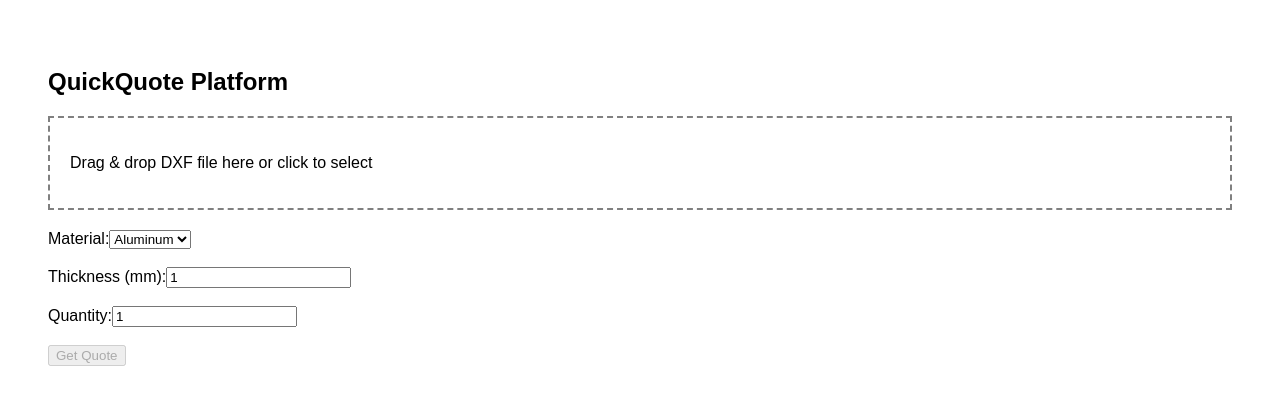
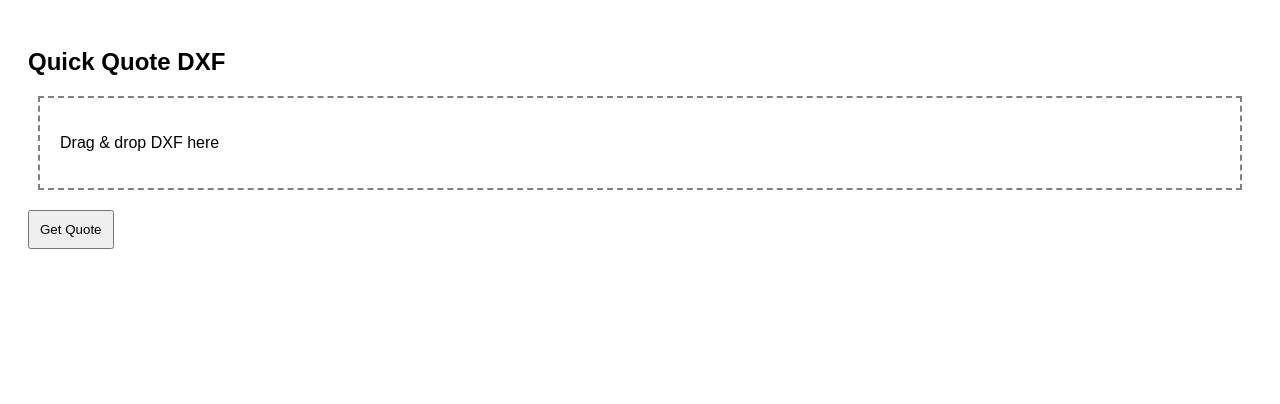
Before and after one commit to gagandeep90/quickquote-app, a React (Create React App) app in the folder frontend/: page / in a window 1280 px wide. Shown: the top 404 px of the page. Built offline with nearby package versions, Linux system fonts and the light colour scheme.

Commit message:
Update App.js

```diff
--- a/frontend/src/App.js
+++ b/frontend/src/App.js
@@ -1,119 +1,110 @@
 import React, { useState } from 'react';
 import axios from 'axios';
 import { useDropzone } from 'react-dropzone';
-
-const backendUrl = 'https://quickquote-app-production-712f.up.railway.app';
+import DxfParser from 'dxf-parser';
 
 function App() {
   const [file, setFile] = useState(null);
-  const [material, setMaterial] = useState('Aluminum');
-  const [thickness, setThickness] = useState(1);
-  const [quantity, setQuantity] = useState(1);
+  const [localPreview, setLocalPreview] = useState(null);
   const [quote, setQuote] = useState(null);
-  const [loading, setLoading] = useState(false);
+  const [error, setError] = useState(null);
 
-  const onDrop = (acceptedFiles) => {
-    const f = acceptedFiles[0];
+  const onDrop = files => {
+    const f = files[0];
     setFile(f);
     setQuote(null);
+    setError(null);
+
+    // Instant preview
+    const reader = new FileReader();
+    reader.onload = e => {
+      try {
+        const parser = new DxfParser();
+        const dxf = parser.parseSync(e.target.result);
+        const ents = dxf.entities || [];
+        let minX=Infinity,minY=Infinity,maxX=-Infinity,maxY=-Infinity;
+        const paths = [];
+
+        ents.forEach(ent => {
+          if (ent.type==='LINE') {
+            const {x:x1,y:y1}=ent.start, {x:x2,y:y2}=ent.end;
+            paths.push(`<line x1="${x1}" y1="${-y1}" x2="${x2}" y2="${-y2}" stroke="black"/>`);
+            minX=Math.min(minX,x1,x2); maxX=Math.max(maxX,x1,x2);
+            minY=Math.min(minY,y1,y2); maxY=Math.max(maxY,y1,y2);
+          }
+          if (ent.type==='SPLINE') {
+            const pts = ent.fitPoints?.length>0 ? ent.fitPoints : ent.controlPoints||[];
+            pts.forEach((p,i)=>{
+              if (i<pts.length-1){
+                const p2=pts[i+1];
+                const x1=p.x||p[0], y1=p.y||p[1];
+                const x2=p2.x||p2[0], y2=p2.y||p2[1];
+                paths.push(`<line x1="${x1}" y1="${-y1}" x2="${x2}" y2="${-y2}" stroke="black"/>`);
+                minX=Math.min(minX,x1,x2); maxX=Math.max(maxX,x1,x2);
+                minY=Math.min(minY,y1,y2); maxY=Math.max(maxY,y1,y2);
+              }
+            });
+          }
+        });
+
+        if (paths.length) {
+          const w = maxX-minX||1, h=maxY-minY||1;
+          const viewBox = `${minX} ${-maxY} ${w} ${h}`;
+          setLocalPreview(
+            `<svg xmlns="http://www.w3.org/2000/svg" viewBox="${viewBox}" preserveAspectRatio="xMidYMid meet">${paths.join('')}</svg>`
+          );
+        } else {
+          setLocalPreview(null);
+        }
+      } catch {
+        setLocalPreview(null);
+      }
+    };
+    reader.readAsText(f);
   };
 
-  const { getRootProps, getInputProps } = useDropzone({ onDrop });
+  const {getRootProps,getInputProps} = useDropzone({onDrop});
 
   const getQuote = async () => {
     if (!file) return;
-    const formData = new FormData();
-    formData.append('file', file);
-    formData.append('material', material);
-    formData.append('thickness', thickness);
-    formData.append('quantity', quantity);
-
+    const fd = new FormData();
+    fd.append('file', file);
+    fd.append('material', 'Steel');
+    fd.append('thickness', 2);
+    fd.append('quantity', 1);
     try {
-      setLoading(true);
-      const response = await axios.post(`${backendUrl}/quote`, formData, {
-        headers: { 'Content-Type': 'multipart/form-data' }
+      const res = await axios.post('https://your-backend-url/quote', fd, {
+        headers: {'Content-Type':'multipart/form-data'}
       });
-      console.log('Backend Response:', response.data);
-      setQuote(response.data);
+      setQuote(res.data);
+      setError(null);
     } catch (err) {
-      console.error('Quote error:', err);
-      alert('Failed to get quote. Check backend logs.');
-    } finally {
-      setLoading(false);
+      setQuote(null);
+      setError(err.response?.data || {error:'Unexpected error'});
     }
   };
 
   return (
-    <div style={{ padding: 40, fontFamily: 'Arial, sans-serif' }}>
-      <h2>QuickQuote Platform</h2>
-
-      {/* File Upload */}
-      <div {...getRootProps()} style={{ border: '2px dashed gray', padding: 20, marginBottom: 20, cursor: 'pointer' }}>
+    <div style={{padding:20,fontFamily:'Arial'}}>
+      <h2>Quick Quote DXF</h2>
+      <div {...getRootProps()} style={{border:'2px dashed gray',padding:20,margin:10}}>
         <input {...getInputProps()} />
-        {file ? <p>{file.name}</p> : <p>Drag & drop DXF file here or click to select</p>}
+        {file ? <p>{file.name}</p> : <p>Drag & drop DXF here</p>}
       </div>
-
-      {/* Config */}
-      <label>
-        Material:
-        <select value={material} onChange={(e) => setMaterial(e.target.value)}>
-          <option>Aluminum</option>
-          <option>Steel</option>
-          <option>Brass</option>
-        </select>
-      </label>
-
-      <br /><br />
-
-      <label>
-        Thickness (mm):
-        <input type="number" value={thickness} onChange={(e) => setThickness(e.target.value)} />
-      </label>
-
-      <br /><br />
-
-      <label>
-        Quantity:
-        <input type="number" value={quantity} onChange={(e) => setQuantity(e.target.value)} />
-      </label>
-
-      <br /><br />
-
-      <button onClick={getQuote} disabled={!file || loading}>
-        {loading ? 'Calculating...' : 'Get Quote'}
-      </button>
-
-      {/* ✅ Server-Side DXF SVG Preview */}
-      {quote && quote.preview_svg && (
-        <div style={{ border: '1px solid #ccc', marginTop: 20, padding: 10, background: '#fff' }}>
-          <h3>Preview</h3>
-          <div dangerouslySetInnerHTML={{ __html: quote.preview_svg }} />
+      {localPreview && (
+        <div style={{border:'1px solid #ccc',width:400,height:400,overflow:'auto',margin:'auto'}}>
+          <div dangerouslySetInnerHTML={{__html:localPreview}} />
         </div>
       )}
-
-      {/* Quote Results */}
-      {quote && !quote.error && (
-        <div style={{ marginTop: 30, padding: 20, border: '1px solid #ccc', background: '#f9f9f9' }}>
-          <h3>Metrics</h3>
-          <p>Bounding Box: {quote.metrics.bounding_box[0]} × {quote.metrics.bounding_box[1]} mm</p>
-          <p>Cut Length: {quote.metrics.cut_length} mm</p>
-          <p>Hole Count: {quote.metrics.hole_count}</p>
-          <p>Hole Diameters: {quote.metrics.hole_diameters.join(', ')} mm</p>
-
-          <h3>Pricing</h3>
-          <p>Material: {quote.pricing.material_cost} OMR</p>
-          <p>Cutting: {quote.pricing.cutting_cost} OMR</p>
-          <p>Pierce: {quote.pricing.pierce_cost} OMR</p>
-          <p>Setup: {quote.pricing.setup_fee} OMR</p>
-          <strong>Total: {quote.pricing.total} OMR</strong>
+      <button onClick={getQuote} style={{marginTop:10,padding:10}}>Get Quote</button>
+      {quote && (
+        <div style={{marginTop:20}}>
+          <h3>Results</h3>
+          <p><strong>Total:</strong> ${quote.pricing.total}</p>
+          <div dangerouslySetInnerHTML={{__html:quote.preview_svg}} style={{border:'1px solid #ccc',width:400,height:400,overflow:'auto'}}/>
         </div>
       )}
-
-      {quote && quote.error && (
-        <div style={{ color: 'red', marginTop: 20 }}>
-          <strong>Error:</strong> {quote.error}
-        </div>
-      )}
+      {error && <pre style={{color:'red'}}>{JSON.stringify(error,null,2)}</pre>}
     </div>
   );
 }
```
